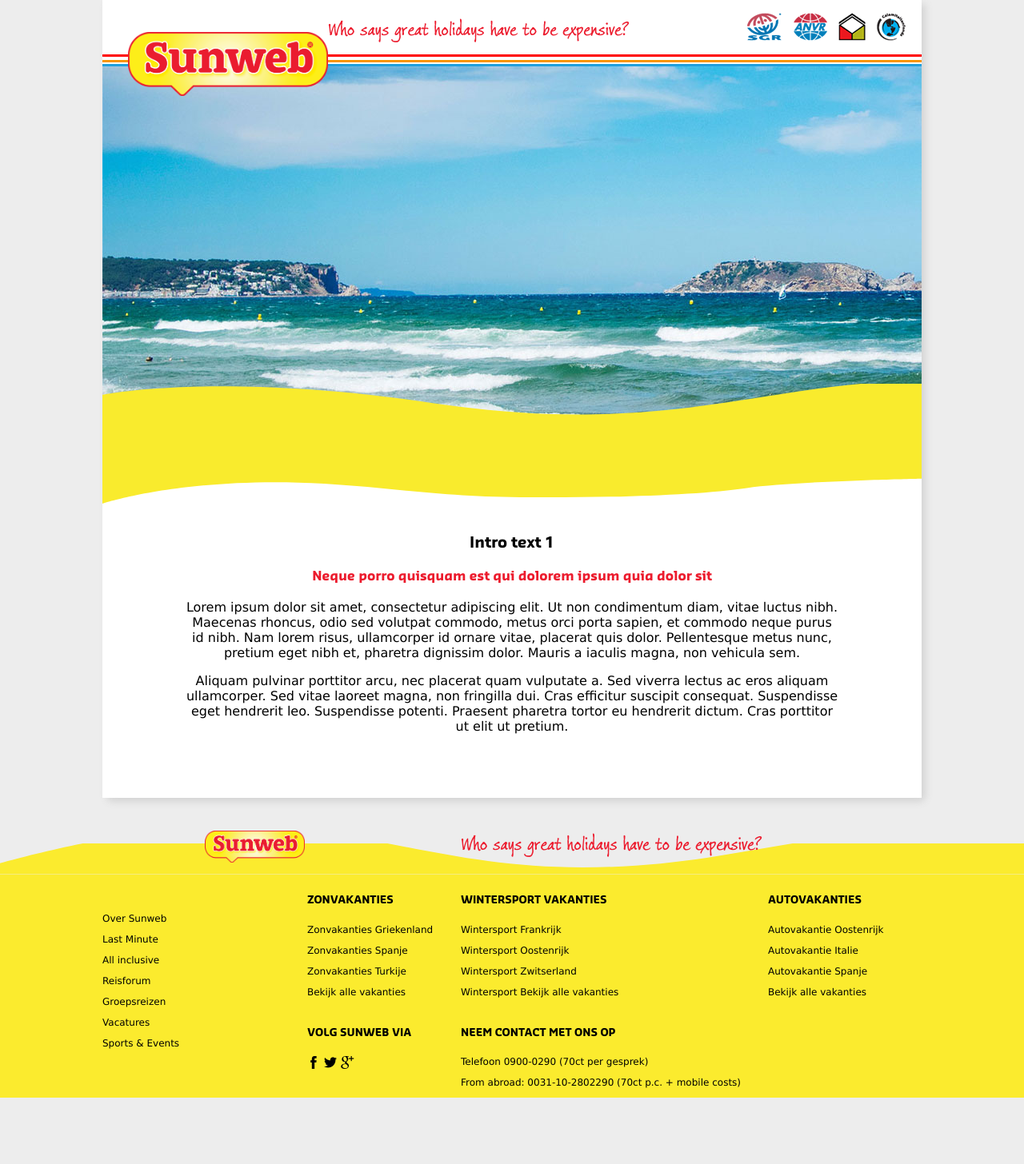
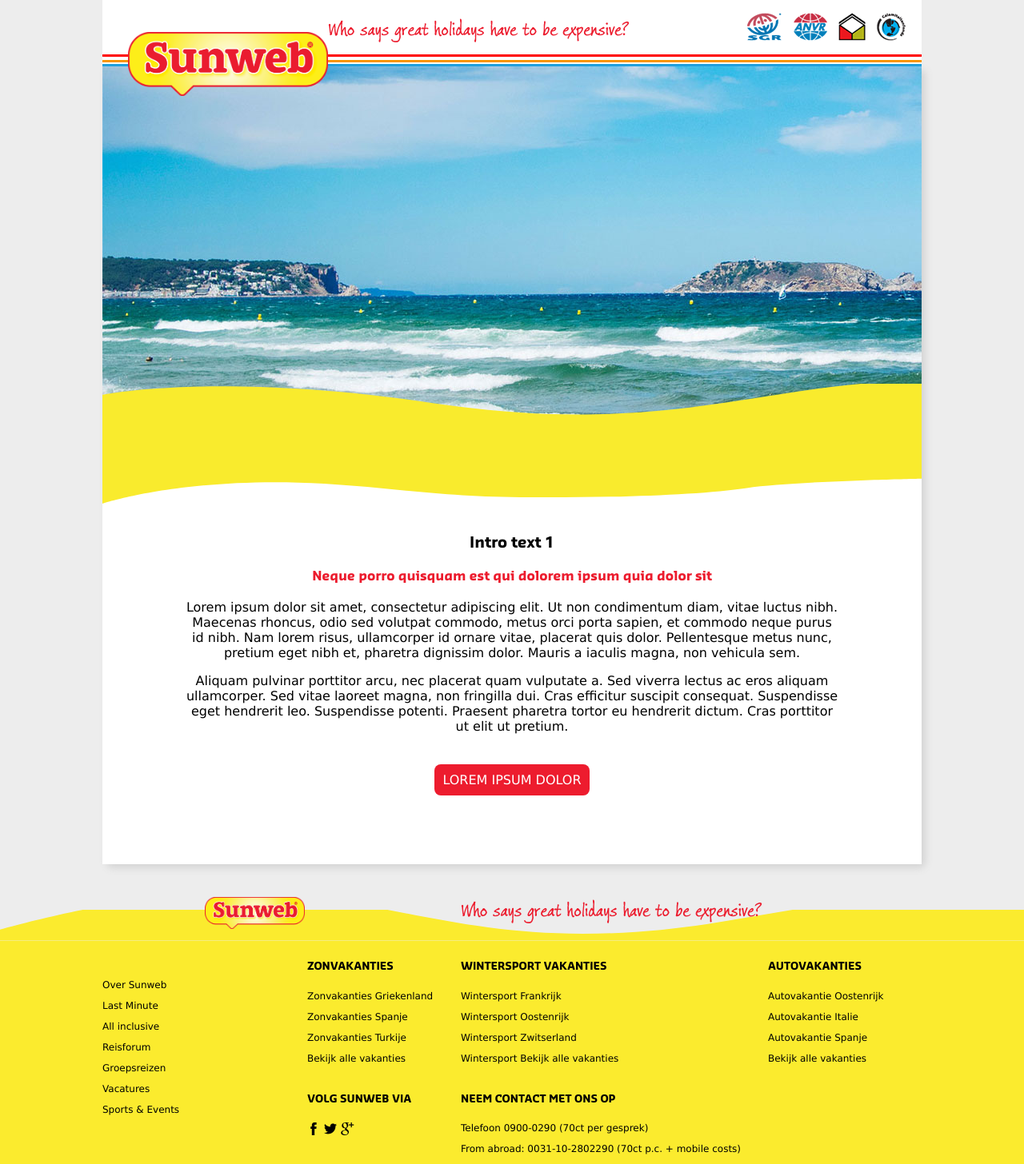
Before and after one commit to rubenamaro/Sundio-test, a website: page index.html in a window 1280 px wide. Shown: the whole page at 80% size. Before the commit the page ends 1373 px from the top, so only its background shows below. Drawn offline with nearby package versions, Linux system fonts and the light colour scheme; files whose address does not match are found by name; a web font is replaced by a local one.

Commit message:
Add main content button and minor fixes

```diff
--- a/assets/css/styles.css
+++ b/assets/css/styles.css
@@ -14,6 +14,8 @@
 	background-color: #ffffff;
 	border-bottom: #20a0de 3px solid;
 	max-width: 1200px;
+	width: 100%;
+    margin: auto;
 }
 .header:before{
 	border-bottom: red 3px solid;
@@ -106,7 +108,9 @@
 .main-content-title h4{
 	color: #ec1b2d;
 }
-
+.main-content-button{
+	padding: 2em 0;
+}
 /* END MAIN CONTENT*/
 /* FOOTER */
 .footer{
@@ -170,6 +174,20 @@
 	display: none;
 }
 /* END GRID OPTIONS*/
+/* INPUTS*/
+.button{
+	height: 50px;
+	border-radius: 8px;
+	border-color: #FFFFFF;
+	padding: 10px;
+}
+
+.button-red{
+	background-color: #ed1c2e;
+	color: #FFFFFF;
+	text-transform: uppercase;
+}
+/* END INPUTS*/
 /* MEDIA QUERY*/
 @media screen and (min-width: 1200px){
 	.landing-wave {
@@ -181,6 +199,11 @@
 
 }
 @media screen and (min-width: 967px){
+	.header{
+		width: 80%;
+		margin: auto;
+		max-width: 1200px;
+	}
 	.hidden-tablet{
 		display: block;
 	}
--- a/index.html
+++ b/index.html
@@ -9,8 +9,6 @@
     	<script src="node_modules/jquery/dist/jquery.min.js"></script>
     </head>
     <body id="body">
-        <div class="container">
-            <div class="content">
         <header class="header">
             <section class="header-main-logo">
                 <a href="http://www.sunweb.co.uk"><img src="assets/img/sunweb-logo.png" alt="Sunweb logo"></a>
@@ -25,6 +23,8 @@
                 <a class="header-logos-logo"><img src="assets/img/sunweb-trusted-logo-04.png" alt="Logo 4"></a>
             </section>
         </header>
+        <div class="container">
+            <div class="content">
                 <div class="landing-picture">
                     <div class="landing-main-picture">
                         <div class="landing-wave"></div>
@@ -42,20 +42,23 @@
                         <p>
                             Aliquam pulvinar porttitor arcu, nec placerat quam vulputate a. Sed viverra lectus ac eros aliquam ullamcorper. Sed vitae laoreet magna, non fringilla dui. Cras efficitur suscipit consequat. Suspendisse eget hendrerit leo. Suspendisse potenti. Praesent pharetra tortor eu hendrerit dictum. Cras porttitor ut elit ut pretium.
                         </p>
+                        <div class="main-content-button">
+                            <a class="button button-red">Lorem ipsum dolor</a>
                         </div>
                     </div>
                 </div>
             </div>
-        <footer class="footer ">
-                <div class="footer-wave">
+        </div>
+        <footer class="footer">
+            <section class="footer-wave">
                 <div class="footer-main-logo">
                     <img src="assets/img/sunweb-logo.png"></img>
                 </div>
                 <div class="footer-legend">
                     <h2 class="font-fords-folly">Who says great holidays have to be expensive?</h2>
                 </div>
-                </div>
-                <div class="footer-container">
+            </section>
+            <section class="footer-container">
                 <div class="footer-main-content col col-25">
                     <a class="footer-link">Over Sunweb</a>
                     <a class="footer-link">Last Minute</a>
@@ -103,7 +106,7 @@
                         </div>
                     </div>
                 </div>
-                </div>
+            </section>
         </footer>
     </body>
 </html>
```
Lines whose indentation alone changed are shown as unchanged.
